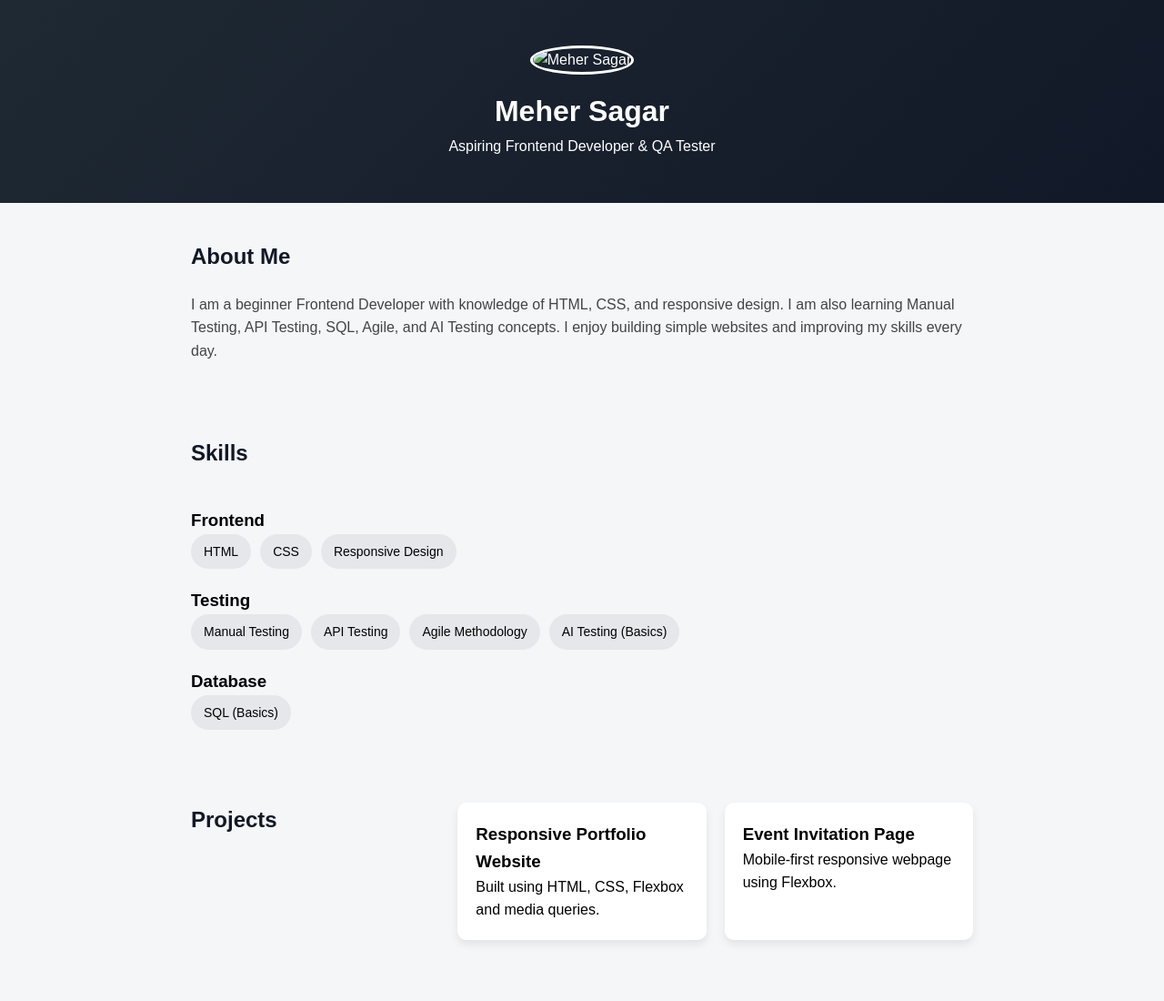
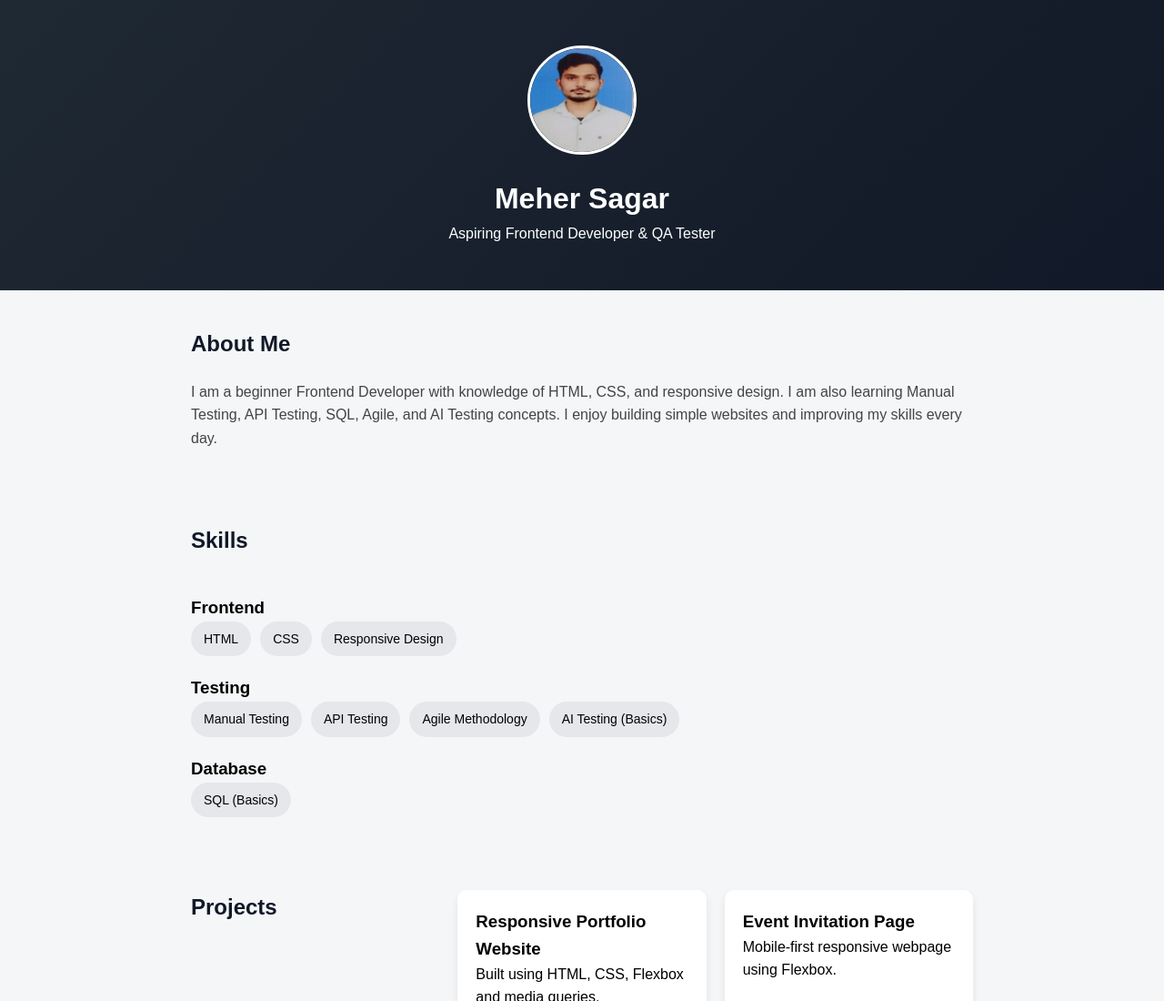
Before and after one commit to Mehersagar/mywebsite, a plain HTML site: page index.html in a window 1280 px wide. Shown: the top 1100 px of the page at 91% size. Drawn offline with Linux system fonts and the light colour scheme.

Commit message:
Add files via upload

```diff
--- a/index.html
+++ b/index.html
@@ -9,7 +9,7 @@
 <body>
 
 <header>
-  <img src="c:\Users\meher\Downloads\WhatsApp Image 2025-12-25 at 6.07.52 PM.jpeg" class="profile" alt="Meher Sagar">
+  <img src="my pic.jpeg" class="profile" alt="Meher Sagar">
   <h1>Meher Sagar</h1>
   <p>Aspiring Frontend Developer & QA Tester</p>
 </header>
```
Also changed, not shown: my pic.jpeg (added).
